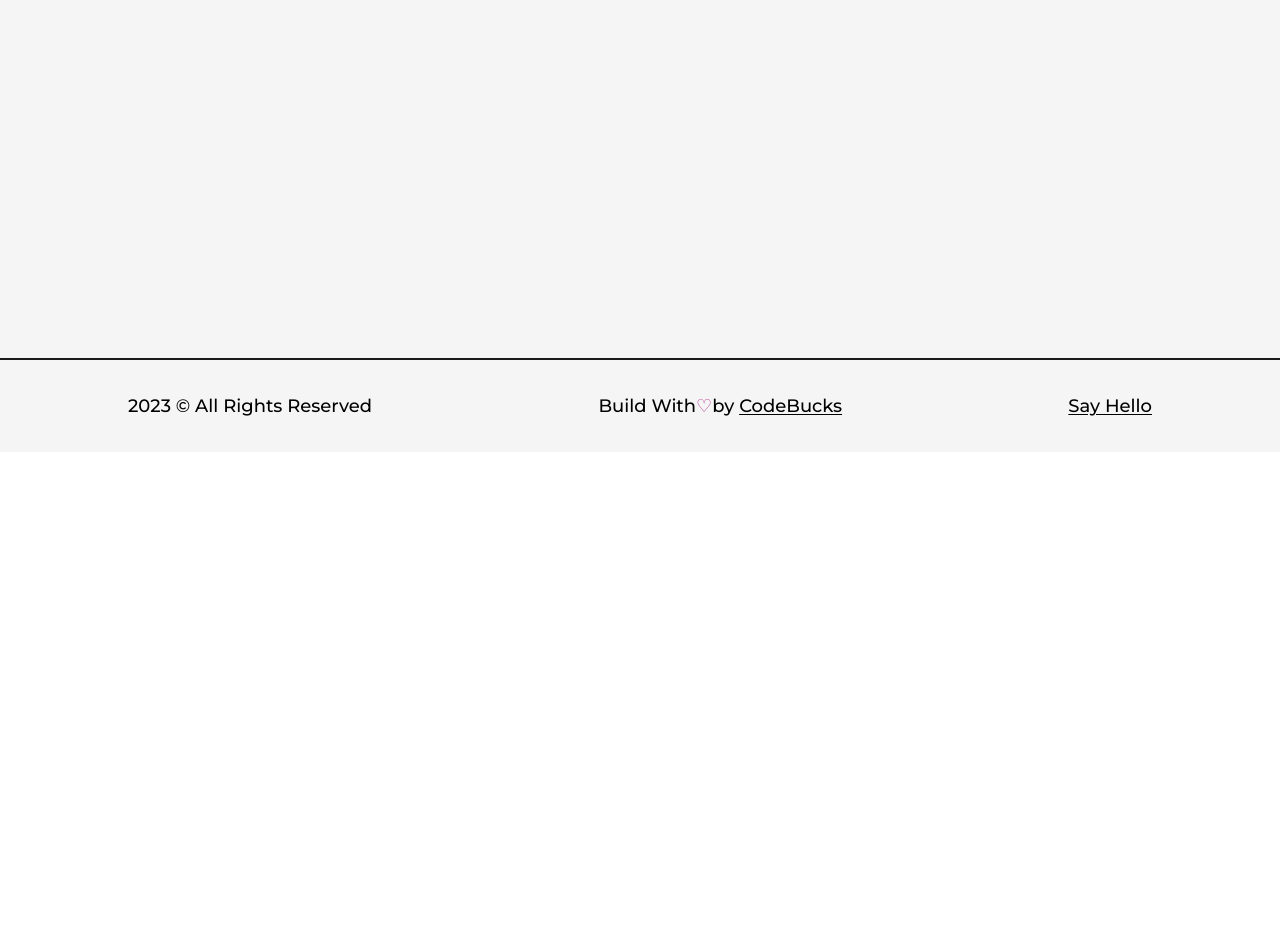
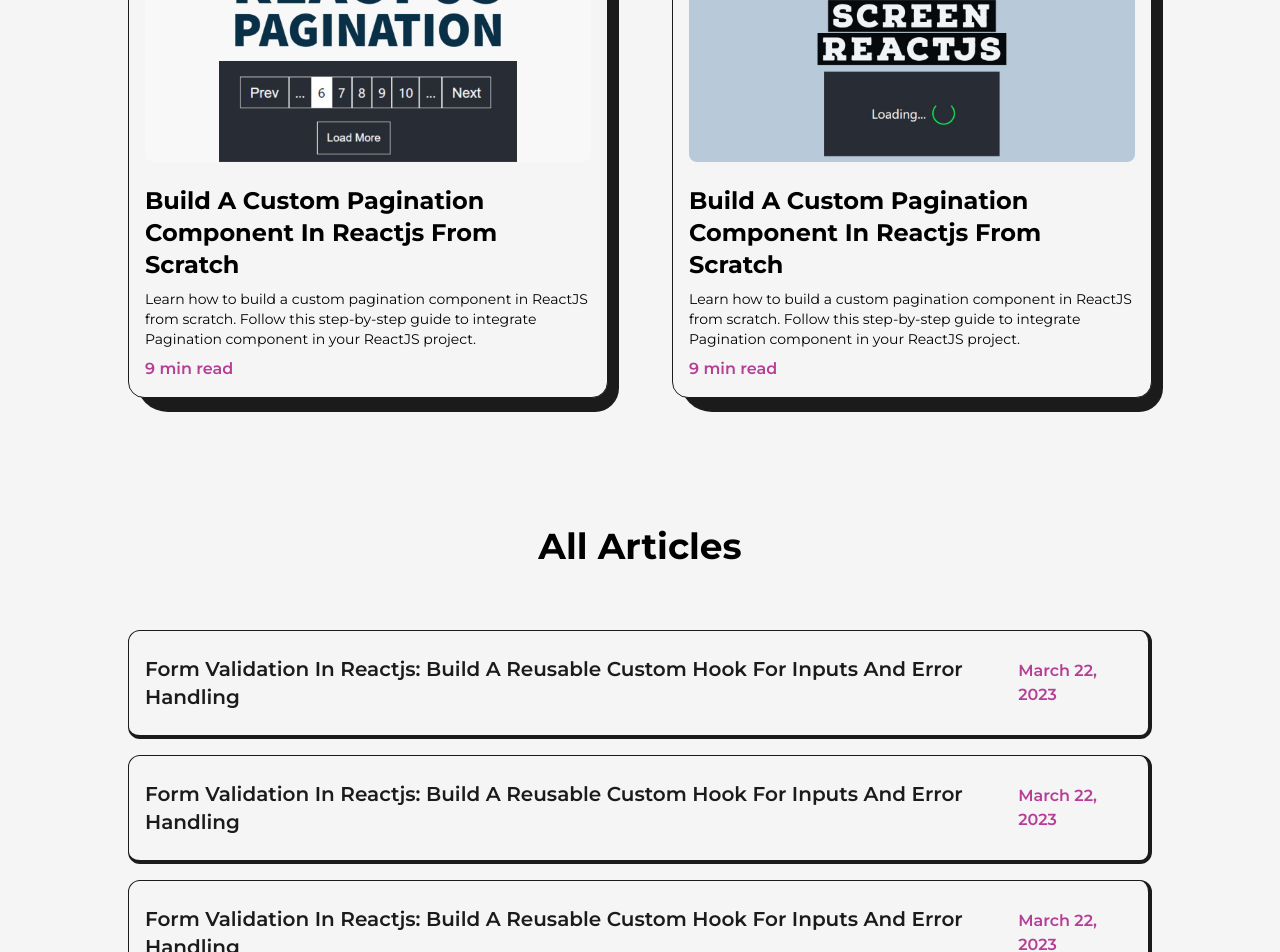
Before and after one commit to iclectic/iclectic.github.io, a Next.js app: page /articles in a window 1280 px wide. Before the commit this address had no page. Shown: the part 530-1482 px from the top of the page. Before the commit the page ends 982 px from the top, so only its background shows below. Built offline with nearby package versions, Linux system fonts and the light colour scheme.

Commit message:
17.12.2022-I

```diff
--- /dev/null
+++ b/src/pages/articles.js
@@ -0,0 +1,178 @@
+import React, { useRef} from 'react'
+import Head from 'next/head'
+import Layout from '@/components/Layout'
+import AnimatedText from '@/components/AnimatedText';
+import article1 from "../../public/images/articles/pagination component in reactjs.jpg";
+import article2 from "../../public/images/articles/create loading screen in react js.jpg";
+import Link from 'next/link';
+import Image from 'next/image';
+import { motion, useMotionValue } from 'framer-motion';
+import article3 from "../../public/images/articles/create modal component in react using react portals.png";
+import article4 from "../../public/images/articles/form validation in reactjs using custom react hook.png";
+import article5 from "../../public/images/articles/smooth scrolling in reactjs.png";
+
+const FramerImage = motion(Image);
+
+const MovingImg = ({title, img, link}) => {
+
+
+    const x = useMotionValue(0);
+    const y = useMotionValue(0);
+    const imgRef = useRef(null);
+
+    function handleMouse(event){
+        imgRef.current.style.display = "inline-block";
+        x.set(event.pageX);
+        y.set(-10);
+
+    }
+
+    function handleMouseLeave(event){
+      imgRef.current.style.display = "none";
+      x.set(0);
+      y.set(0);
+
+
+    }
+
+
+  return (
+    <Link href={link} target="_blank"
+
+    onMouseMove = {handleMouse}
+    onMouseLeave = {handleMouseLeave}
+
+    >
+
+    <h2 className="capitalize text-xl font-semibold hover:underline">
+      {title}
+    </h2>
+    <FramerImage
+    style={{ x:x, y:y }}
+    initial={{opacity:0}}
+    whileInView={{opacity:1, transition:{duration: 0.2}}}
+
+    ref={imgRef} src={img} alt={title} className="z-10 w-96 h-auto hidden absolute rounded-lg" />
+    </Link>
+  );
+};
+
+const Article = ({img, title, date, link}) => {
+  return(
+    <li className="relative w-full p-4 py-6 my-4 rounded-xl flex items-center
+    justify-between bg-light text-dark first:mt-0 border border-solid border-dark
+    border-r-4 border-b-4
+    ">
+      <MovingImg title={title} img={img} link={link} />
+      <span className="text-primary font-semibold pl-4">{date}</span>
+    </li>
+  )
+}
+
+
+const FeaturedArticle = ({img, title, time, summary, link}) =>{
+  return(
+    <li className='relative col-span-1 w-full p-4 bg-light border border-solid border-dark rounded-2xl'>
+
+<div className='absolute top-0 -right-3 -z-10 w-[101%] h-[103%] rounded-[2rem] bg-dark
+    rounded-br-3xl
+    ' />
+      <Link
+          href={link}
+          target="_blank"
+          className='w-full inline-block cursor-pointer overflow-hidden rounded-lg'
+        >
+            <FramerImage src={img} alt={title} className="w-full h-auto"
+            whileHover={{scale:1.05}}
+            transition={{duration:0.2}}
+            />
+        </Link>
+        <Link href={link} target="_blank">
+          <h2 className="capitalize text-2xl font-bold my-2 mt-4 hover:underline">{title}</h2>
+        </Link>
+        <p className='text-sm mb-2'>{summary}</p>
+        <span className='text-primary font-semibold'>{time}</span>
+    </li>
+  );
+};
+
+const articles = () => {
+  return (
+    <>
+    <Head>
+        <title>CodeBucks | Articles Page</title>
+        <meta name="description" content="any description" />
+    </Head>
+    <main className='w-full mb-16 flex flex-col items-center justify-center overflow-hidden'>
+      <Layout className='pt-16'>
+        <AnimatedText text="Words can Change the World" className='mb-16' />
+        <ul className='grid grid-cols-2 gap-16'>
+          <FeaturedArticle
+          title="Build A Custom Pagination Component In Reactjs From Scratch"
+          summary="Learn how to build a custom pagination component in ReactJS from scratch.
+          Follow this step-by-step guide to integrate Pagination component in your ReactJS project."
+          time="9 min read"
+          link="/"
+          img={article1}
+          />
+          <FeaturedArticle
+          title="Build A Custom Pagination Component In Reactjs From Scratch"
+          summary="Learn how to build a custom pagination component in ReactJS from scratch.
+          Follow this step-by-step guide to integrate Pagination component in your ReactJS project."
+          time="9 min read"
+          link="/"
+          img={article2}
+          />
+        </ul>
+        <h2 className="font-bold text-4xl w-full text-center my-16 mt-32">All Articles</h2>
+        <ul>
+          <Article
+            title="Form Validation In Reactjs: Build A Reusable Custom Hook For Inputs And Error Handling"
+            date="March 22, 2023"
+            link="/"
+            img={article3}
+          />
+           <Article
+            title="Form Validation In Reactjs: Build A Reusable Custom Hook For Inputs And Error Handling"
+            date="March 22, 2023"
+            link="/"
+            img={article4}
+          />
+           <Article
+            title="Form Validation In Reactjs: Build A Reusable Custom Hook For Inputs And Error Handling"
+            date="March 22, 2023"
+            link="/"
+            img={article5}
+          />
+           <Article
+            title="Form Validation In Reactjs: Build A Reusable Custom Hook For Inputs And Error Handling"
+            date="March 22, 2023"
+            link="/"
+            img={article3}
+          />
+           <Article
+            title="Form Validation In Reactjs: Build A Reusable Custom Hook For Inputs And Error Handling"
+            date="March 22, 2023"
+            link="/"
+            img={article3}
+          />
+           <Article
+            title="Form Validation In Reactjs: Build A Reusable Custom Hook For Inputs And Error Handling"
+            date="March 22, 2023"
+            link="/"
+            img={article3}
+          />
+           <Article
+            title="Form Validation In Reactjs: Build A Reusable Custom Hook For Inputs And Error Handling"
+            date="March 22, 2023"
+            link="/"
+            img={article3}
+          />
+        </ul>
+      </Layout>
+    </main>
+    </>
+  )
+}
+
+export default articles
--- a/src/pages/index.js
+++ b/src/pages/index.js
@@ -7,6 +7,7 @@
 import { LinkArrow } from '@/components/Icons';
 import HireMe from '@/components/HireMe';
 import lightBulb from "../../public/images/svgs/miscellaneous_icons_1.svg";
+import articles from './articles';
 
 
 
--- a/src/pages/projects.js
+++ b/src/pages/projects.js
@@ -6,7 +6,9 @@
 import { GithubIcon } from '@/components/Icons'
 import Image from 'next/image'
 import project1 from "../../public/images/projects/crypto-screener-cover-image.jpg";
+import { motion } from 'framer-motion';
 
+const FramerImage = motion(Image);
 
 const FeaturedProject = ({type, title, summary, img, link, github}) => {
 
@@ -22,7 +24,10 @@
           target="_blank"
           className='w-1/2 cursor-pointer overflow-hidden rounded-lg'
         >
-            <Image src={img} alt={title} className="w-full h-auto" />
+            <FramerImage src={img} alt={title} className="w-full h-auto"
+            whileHover={{scale:1.05}}
+            transition={{duration:0.2}}
+            />
         </Link>
 
         <div className='w-1/2 flex flex-col items-start justify-between pl-6'>
@@ -58,7 +63,10 @@
              target="_blank"
              className='w-full cursor-pointer overflow-hidden rounded-lg'
         >
-            <Image src={img} alt={title} className="w-full h-auto" />
+            <FramerImage src={img} alt={title} className="w-full h-auto"
+             whileHover={{scale:1.05}}
+             transition={{duration:0.2}}
+            />
         </Link>
 
         <div className="w-full flex flex-col items-start justify-between mt-4">
```
